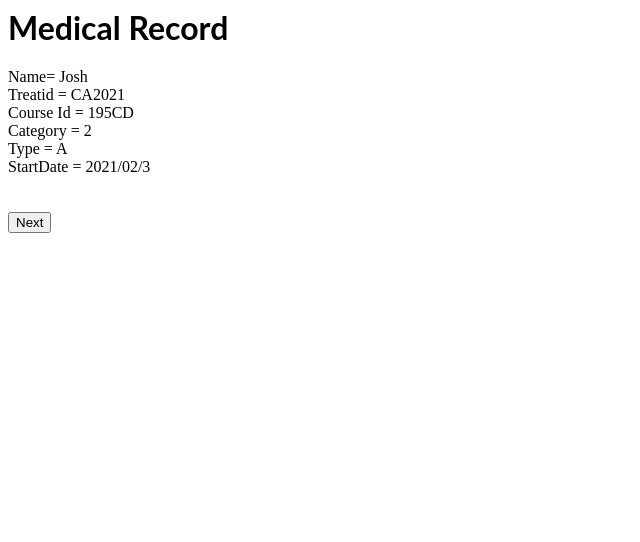
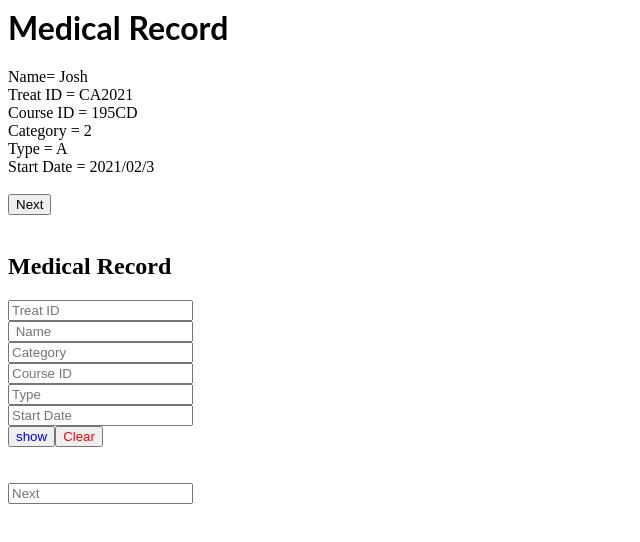
Before and after one commit to cAyusha/Medical-Treatment, a React (Create React App) app: page / in a window 1280 px wide. Shown: the top 542 px of the page, without its empty margins (0-640 px from the left). Built offline with nearby package versions, Linux system fonts and the light colour scheme.

Commit message:
2 files modified, 1 added

```diff
--- a/src/App.js
+++ b/src/App.js
@@ -1,6 +1,7 @@
 import React from "react";
 import "./style.css";
 import MedicalTreatment from './MedicalTreatment' ;
+import MedicalTreatmentPanel from './MedicalTreatmentPanel';
 
 const TreatId = "CA2021";
 const TreatCourseId= "195CD";
@@ -24,9 +25,15 @@ export default function App() {
       <h1> Medical Record </h1>
      <MedicalTreatment name = {Name} id = {TreatId} courseid =
      {TreatCourseId} type={TreatType} category ={TreatCategory} startdate = {StartDate}/>
+     <br/>
+     <button onclick= {clickHandler}> Next </button>
+
      <br/> <br/>
+     <h2> Medical Record </h2>
 
-     <button onClick ={clickHandler}> Next </button>
+     <MedicalTreatmentPanel/>
+
+
 
 
 
--- a/src/MedicalTreatment.js
+++ b/src/MedicalTreatment.js
@@ -7,17 +7,17 @@ export default function MedicalTreatment(props){
     <div>
        Name={props.name}
        <br/>
-       Treatid = {props.id}
+       Treat ID = {props.id}
        <br/>
 
-       Course Id = {props.courseid}
+       Course ID = {props.courseid}
        <br/>
 
        Category = {props.category}
        <br/>
        Type = {props.type}
        <br/>
-       StartDate = {props.startdate}
+       Start Date = {props.startdate}
       </div>
   )
 }
--- /dev/null
+++ b/src/MedicalTreatmentPanel.js
@@ -0,0 +1,71 @@
+import React from "react";
+function MedicalTreatmentPanel(){
+
+  const [treatId, setTreatId] = React.useState('');
+
+  const [treatName, setTreatName] = React.useState('');
+
+  const [startDate, setStartDate] = React.useState('');
+
+
+  const [treatCategory, setTreatCategory] = React.useState('');
+  const [treatType, setTreatType] = React.useState('');
+  const [treatCourseId, setTreatCourseId] = React.useState('');
+
+
+
+
+
+  function showClickHandler () {
+      window.alert("[" + "id = "+ treatId + ", name = "+treatName+ ", startdate = "+ startDate+",category= "+treatCategory+", type = "+treatType+", courseid = "+treatCourseId+"]");
+
+  }
+
+
+  function clearClickHandler () {
+      setTreatId('');
+      setTreatName('');
+      setStartDate('');
+      setTreatType('');
+      setTreatCourseId('');
+      setTreatCategory('');
+  }
+
+
+  return(
+      <div>
+
+          <input placeholder="Treat ID" value={treatId}  onChange = { e => setTreatId(e.target.value)}  ></input>
+
+          <br/>
+
+          <input placeholder=" Name" value={treatName}  onChange = { e => setTreatName(e.target.value)}  ></input>
+
+          <br/>
+
+          <input placeholder="Category " value={treatCategory}  onChange = { e => setTreatCategory(e.target.value)}  ></input>
+
+          <br/>
+          <input placeholder="Course ID " value={treatCourseId}  onChange = { e => setTreatCourseId(e.target.value)}  ></input>
+
+
+          <br/>
+          <input placeholder="Type " value={treatType}  onChange = { e => setTreatType(e.target.value)}  ></input>
+          <br/>
+          <input placeholder="Start Date " value={startDate}  onChange = { e => setStartDate(e.target.value)}  ></input>
+          <br/>
+
+          <button style={{color:"blue"}} onClick={showClickHandler}>show</button>
+
+          <button style={{color:"red"}} onClick={clearClickHandler}>Clear</button>
+
+          <br/><br/><br/>
+
+          <input placeholder="Next"></input>
+
+      </div>
+  );
+
+}
+
+export default MedicalTreatmentPanel;
```
